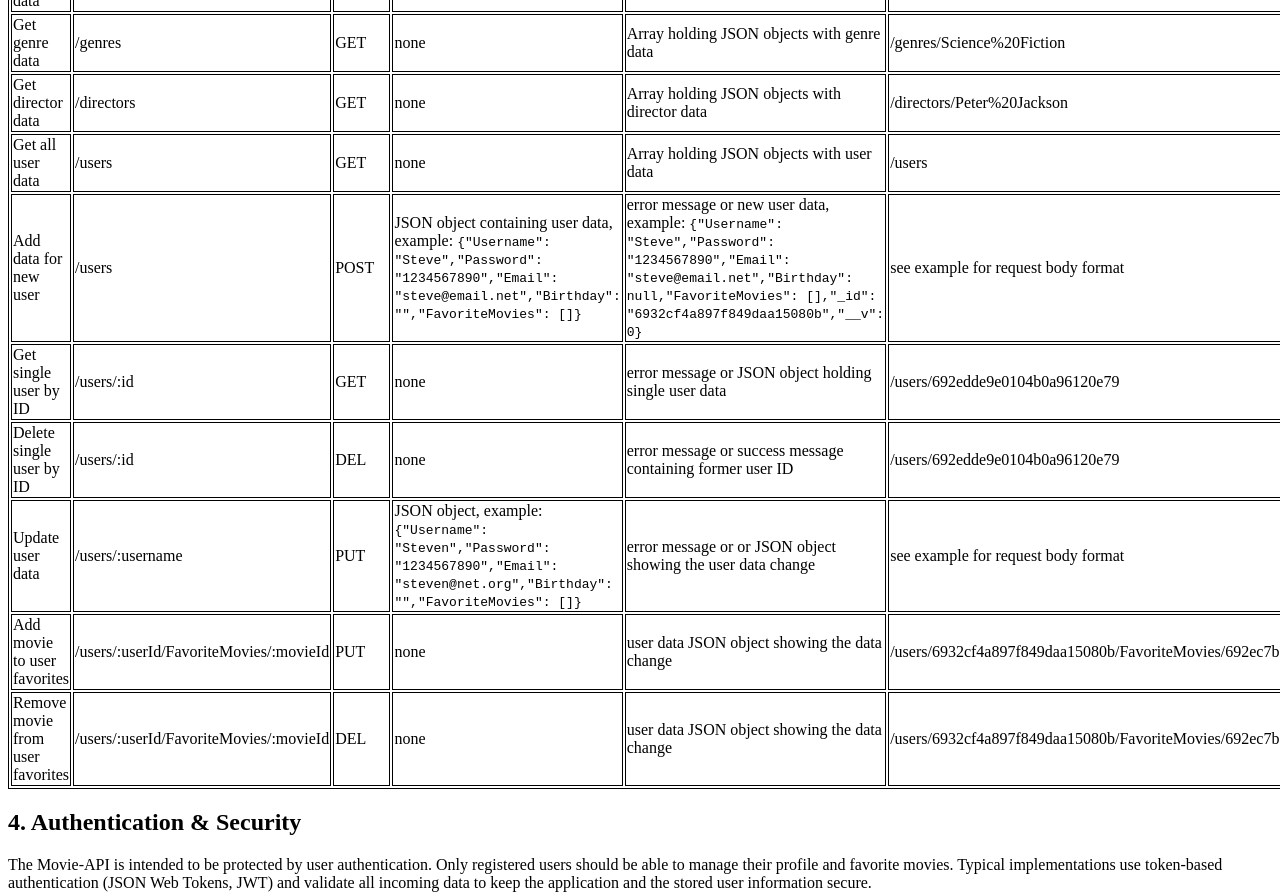
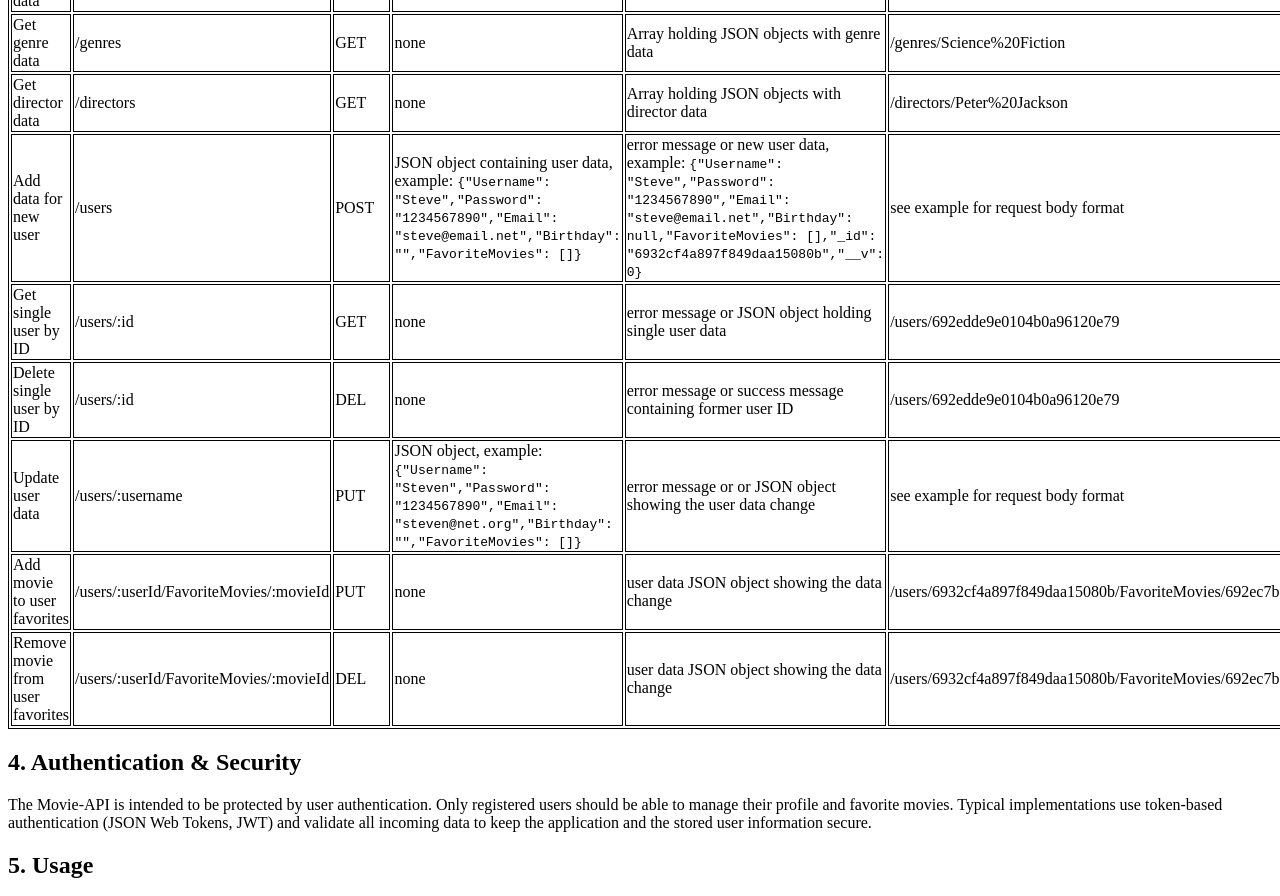
Before and after one commit to markusl23/movie_api, a website: page public/documentation.html in a window 1280 px wide. Shown: the part 1180-2076 px from the top of the page. Drawn offline with Linux system fonts and the light colour scheme.

Commit message:
updated documentation.html

```diff
--- a/public/documentation.html
+++ b/public/documentation.html
@@ -123,14 +123,6 @@
           <td>/directors/Peter%20Jackson</td>
         </tr>
         <tr>
-          <td>Get all user data</td>
-          <td>/users</td>
-          <td>GET</td>
-          <td>none</td>
-          <td>Array holding JSON objects with user data</td>
-          <td>/users</td>
-        </tr>
-        <tr>
           <td>Add data for new user</td>
           <td>/users</td>
           <td>POST</td>
```
